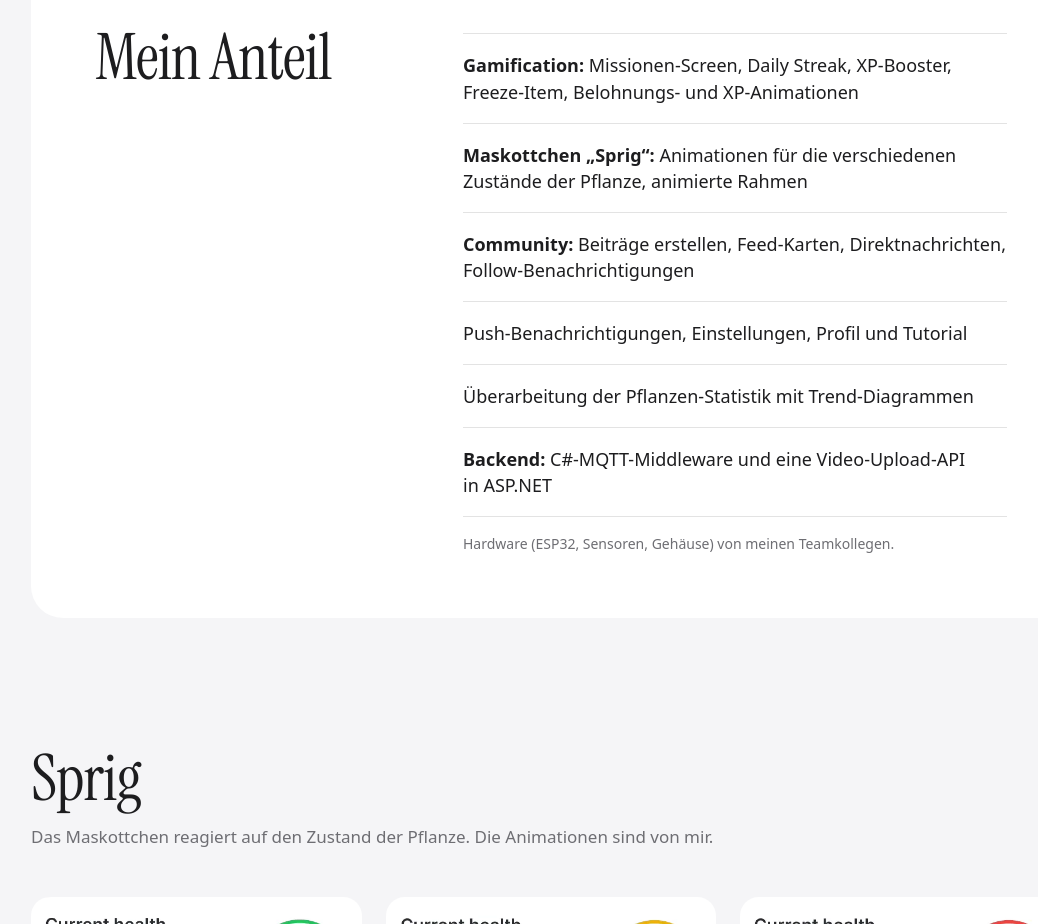
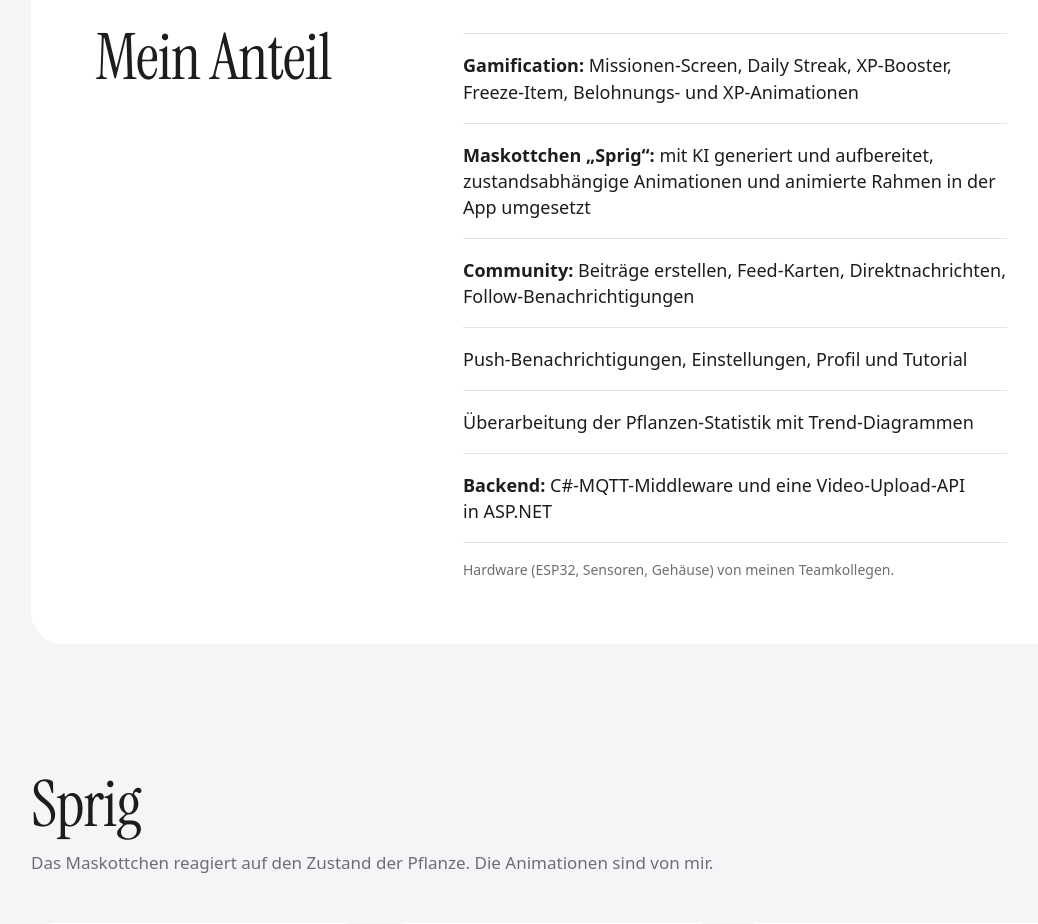
Before and after one commit to ArunSherzai/cv-website, an Astro site: page / in a window 1280 px wide. Shown: the part 3340-4264 px from the top of the page, without its empty margins (89-1127 px from the left). Built offline with nearby package versions, Linux system fonts and the light colour scheme; Astro itself is replaced by a stand-in of ours; grey boxes are pictures that could not be loaded.

Commit message:
PlantUp Mein Anteil: Sprig-Punkt neu formuliert, Hardware-Hinweis

```diff
--- a/src/components/PlantUp.astro
+++ b/src/components/PlantUp.astro
@@ -25,7 +25,7 @@ const anteil = [
   },
   {
     label: 'Maskottchen „Sprig“',
-    text: 'Animationen für die verschiedenen Zustände der Pflanze, animierte Rahmen',
+    text: 'mit KI generiert und aufbereitet, zustandsabhängige Animationen und animierte Rahmen in der App umgesetzt',
   },
   {
     label: 'Community',
```
